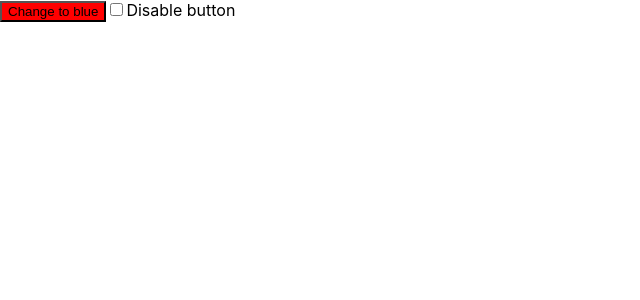
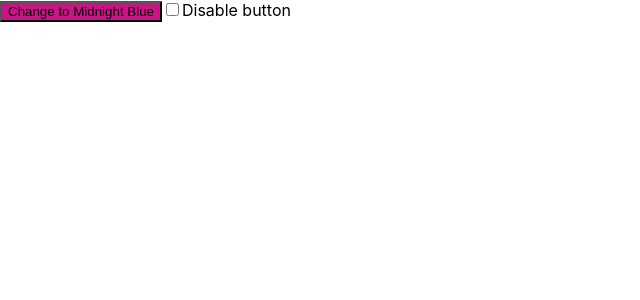
Before and after one commit to MatchuPitchu/react-testing-library-tutorial, a React (Create React App) app: page / in a window 1280 px wide. Shown: the top 300 px of the page, without its empty margins (0-640 px from the left). Built offline with nearby package versions, Linux system fonts and the light colour scheme.

Commit message:
adjust test to changes in app.js

```diff
--- a/src/App.css
+++ b/src/App.css
@@ -1,9 +1,9 @@
 .btn--red {
-  background-color: red;
+  background-color: mediumvioletred;
 }
 
 .btn--blue {
-  background-color: blue;
+  background-color: midnightblue;
 }
 
 .btn--gray {
--- a/src/App.js
+++ b/src/App.js
@@ -7,11 +7,16 @@ export const replaceCamelWithSpaces = (colorName) => {
   return colorName.replace(/\B([A-Z])\B/g, ' $1');
 };
 
+const createPartOfClassName = (colorName) => {
+  if (colorName === 'MediumVioletRed') return 'red';
+  if (colorName === 'MidnightBlue') return 'blue';
+};
+
 const App = () => {
-  const [buttonColor, setButtonColor] = useState('red');
+  const [buttonColor, setButtonColor] = useState('MediumVioletRed');
   const [isChecked, setIsChecked] = useState(false);
 
-  const nextBtnColor = buttonColor === 'red' ? 'blue' : 'red';
+  const nextBtnColor = buttonColor === 'MediumVioletRed' ? 'MidnightBlue' : 'MediumVioletRed';
 
   const clickHandler = () => setButtonColor(nextBtnColor);
   const changeCheckboxHandler = () => setIsChecked((prev) => !prev);
@@ -19,11 +24,11 @@ const App = () => {
   return (
     <div>
       <button
-        className={`btn--${isChecked ? 'gray' : buttonColor}`}
+        className={`btn--${isChecked ? 'gray' : createPartOfClassName(buttonColor)}`}
         onClick={clickHandler}
         disabled={isChecked}
       >
-        Change to {nextBtnColor}
+        Change to {replaceCamelWithSpaces(nextBtnColor)}
       </button>
       <input
         type='checkbox'
```
Also changed, not shown: 1 other file (tests, documents, lock files or other folders).
